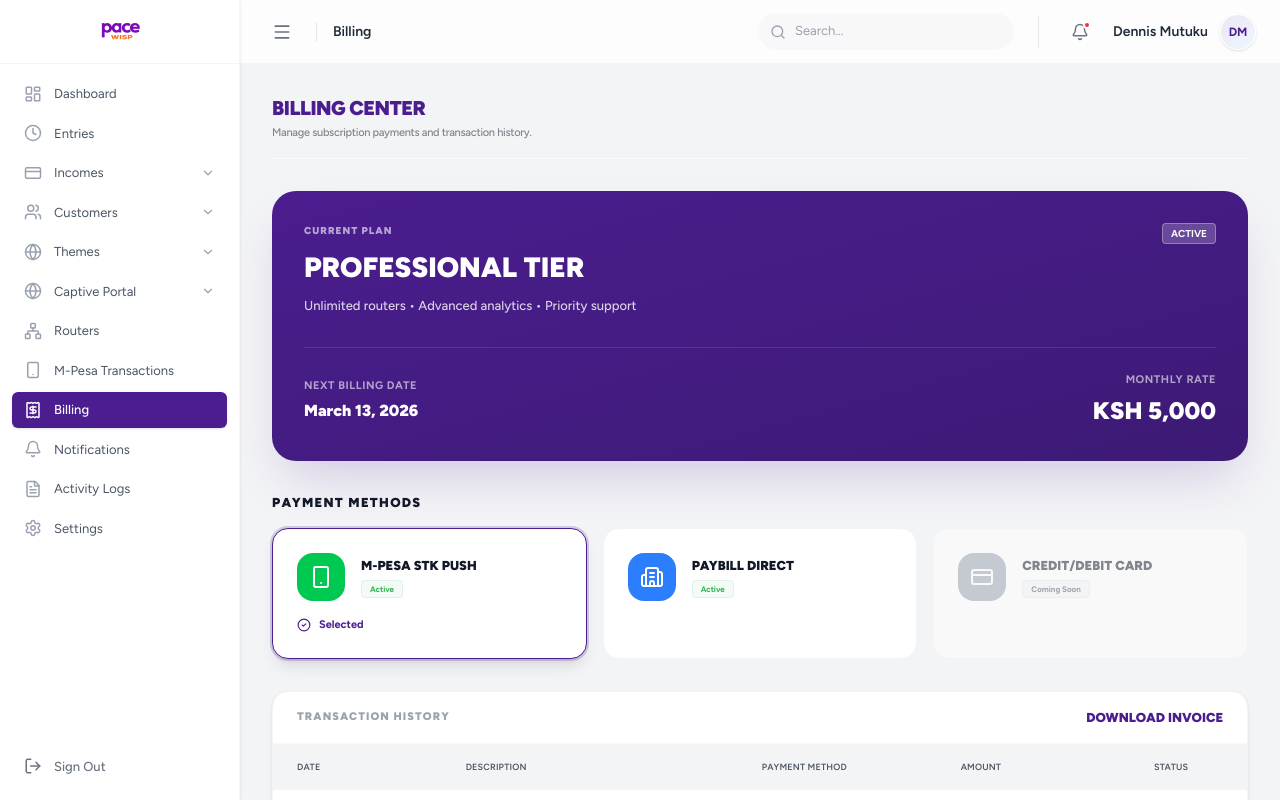
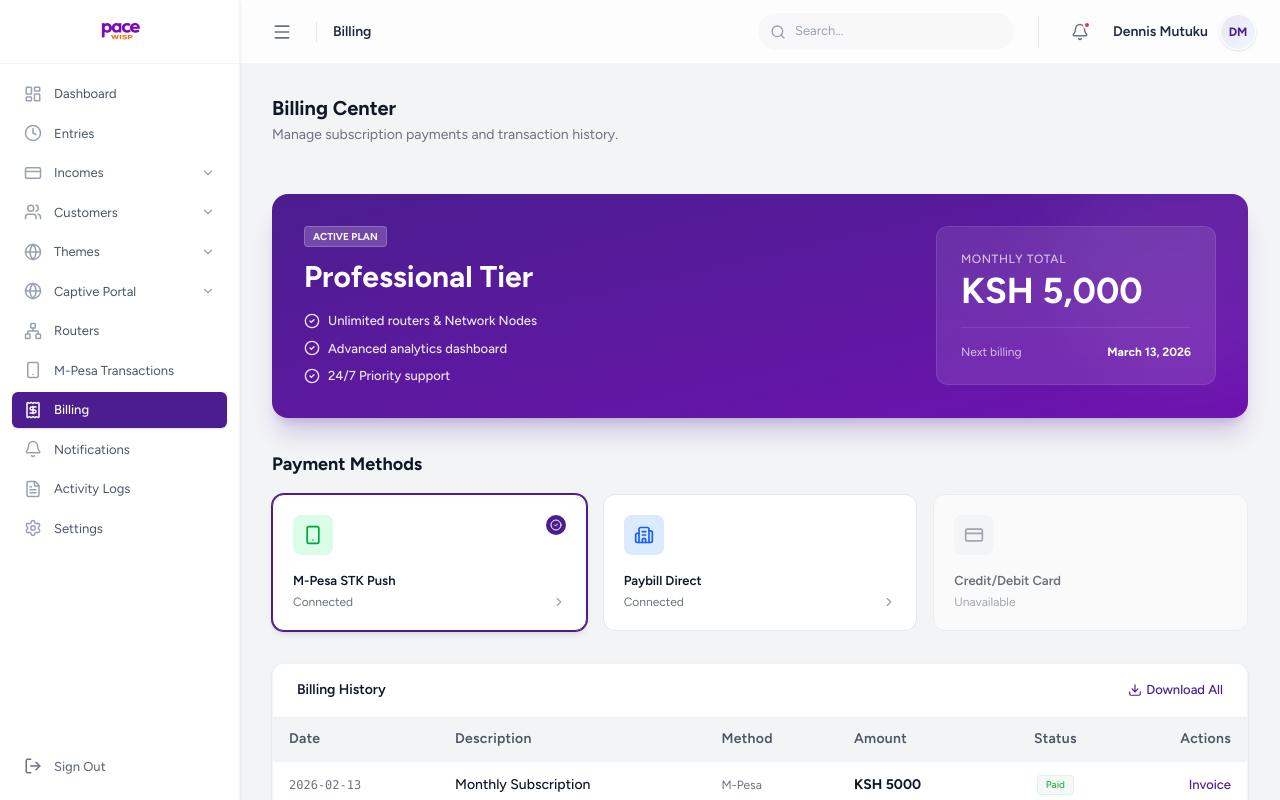
Before and after one commit to dennismutuku2005/pacewebsite, a Next.js app in the folder isphotspotportal/: page /dashboard/billing in a window 1280 px wide. Shown: the top 800 px of the page. Built offline with nearby package versions, Linux system fonts and the light colour scheme.

Commit message:
Auto-update: page.js

```diff
--- a/isphotspotportal/src/app/dashboard/billing/page.js
+++ b/isphotspotportal/src/app/dashboard/billing/page.js
@@ -1,16 +1,16 @@
 "use client"
 
 import React, { useState } from 'react'
-import { CreditCard, Smartphone, Building2, CheckCircle2, Clock, AlertCircle, DollarSign } from 'lucide-react'
+import { CreditCard, Smartphone, Building2, CheckCircle2, Clock, AlertCircle, DollarSign, Download, ChevronRight } from 'lucide-react'
 import { Badge } from '@/components/Badge'
 
 export default function BillingPage() {
     const [selectedMethod, setSelectedMethod] = useState('mpesa')
 
     const paymentMethods = [
-        { id: 'mpesa', name: 'M-Pesa STK Push', icon: Smartphone, status: 'Active', color: 'bg-green-500' },
-        { id: 'paybill', name: 'Paybill Direct', icon: Building2, status: 'Active', color: 'bg-blue-500' },
-        { id: 'card', name: 'Credit/Debit Card', icon: CreditCard, status: 'Coming Soon', color: 'bg-gray-400' },
+        { id: 'mpesa', name: 'M-Pesa STK Push', icon: Smartphone, status: 'Active', color: 'bg-green-100 text-green-600' },
+        { id: 'paybill', name: 'Paybill Direct', icon: Building2, status: 'Active', color: 'bg-blue-100 text-blue-600' },
+        { id: 'card', name: 'Credit/Debit Card', icon: CreditCard, status: 'Coming Soon', color: 'bg-gray-100 text-gray-500' },
     ]
 
     const billingHistory = [
@@ -20,100 +20,117 @@ export default function BillingPage() {
     ]
 
     return (
-        <div className="space-y-8 font-figtree animate-in fade-in duration-700">
-            <div className="flex flex-col sm:flex-row sm:items-end justify-between gap-4 border-b border-gray-50 pb-4">
+        <div className="space-y-8 font-figtree animate-in fade-in duration-700 max-w-[1600px] mx-auto">
+            <div className="flex flex-col sm:flex-row sm:items-end justify-between gap-4 border-b border-gray-100 pb-4">
                 <div>
-                    <h1 className="text-[20px] font-black text-pace-purple leading-tight tracking-tight uppercase">Billing Center</h1>
-                    <p className="text-[11px] text-admin-label mt-1 font-medium tracking-tight opacity-70">Manage subscription payments and transaction history.</p>
+                    <h1 className="text-xl font-bold text-gray-900 leading-tight">Billing Center</h1>
+                    <p className="text-sm text-gray-500 mt-1">Manage subscription payments and transaction history.</p>
                 </div>
             </div>
 
             {/* Current Plan */}
-            <div className="bg-gradient-to-br from-pace-purple to-[#3d1a75] text-white rounded-3xl p-8 shadow-2xl shadow-pace-purple/20">
-                <div className="flex justify-between items-start">
+            <div className="bg-gradient-to-br from-pace-purple to-purple-800 text-white rounded-2xl p-8 shadow-xl shadow-pace-purple/20 relative overflow-hidden">
+                <div className="absolute top-0 right-0 w-64 h-64 bg-white/5 rounded-full -mr-16 -mt-16 blur-2xl" />
+                <div className="flex flex-col md:flex-row justify-between items-start md:items-center relative z-10 gap-6">
                     <div>
-                        <p className="text-[10px] font-black uppercase tracking-widest opacity-60">Current Plan</p>
-                        <h2 className="text-[28px] font-black mt-2 uppercase">Professional Tier</h2>
-                        <p className="text-[13px] opacity-80 mt-2 font-medium">Unlimited routers • Advanced analytics • Priority support</p>
+                        <Badge variant="success" className="bg-white/20 text-white border-white/20 mb-3 backdrop-blur-sm">ACTIVE PLAN</Badge>
+                        <h2 className="text-3xl font-bold">Professional Tier</h2>
+                        <ul className="mt-4 space-y-2 opacity-90 text-[13px] font-medium">
+                            <li className="flex items-center gap-2">
+                                <CheckCircle2 size={16} /> Unlimited routers & Network Nodes
+                            </li>
+                            <li className="flex items-center gap-2">
+                                <CheckCircle2 size={16} /> Advanced analytics dashboard
+                            </li>
+                            <li className="flex items-center gap-2">
+                                <CheckCircle2 size={16} /> 24/7 Priority support
+                            </li>
+                        </ul>
                     </div>
-                    <Badge variant="success" className="bg-white/20 text-white border-white/30">ACTIVE</Badge>
-                </div>
-                <div className="mt-8 pt-6 border-t border-white/10 flex justify-between items-center">
-                    <div>
-                        <p className="text-[11px] opacity-60 font-bold uppercase tracking-wider">Next billing date</p>
-                        <p className="text-[16px] font-black mt-1">March 13, 2026</p>
-                    </div>
-                    <div className="text-right">
-                        <p className="text-[11px] opacity-60 font-bold uppercase tracking-wider">Monthly rate</p>
-                        <p className="text-[24px] font-black mt-1">KSH 5,000</p>
+                    <div className="bg-white/10 backdrop-blur-md rounded-xl p-6 min-w-[280px] border border-white/10">
+                        <p className="text-xs opacity-70 font-medium uppercase tracking-wider">Monthly Total</p>
+                        <p className="text-4xl font-bold mt-1">KSH 5,000</p>
+                        <div className="mt-4 pt-4 border-t border-white/10 flex justify-between items-center text-xs">
+                            <span className="opacity-70">Next billing</span>
+                            <span className="font-bold">March 13, 2026</span>
+                        </div>
                     </div>
                 </div>
             </div>
 
             {/* Payment Methods */}
             <div>
-                <h3 className="text-[13px] font-black text-admin-value uppercase tracking-widest mb-4">Payment Methods</h3>
+                <h3 className="text-lg font-bold text-gray-900 mb-4">Payment Methods</h3>
                 <div className="grid grid-cols-1 md:grid-cols-3 gap-4">
                     {paymentMethods.map((method) => (
                         <div
                             key={method.id}
                             onClick={() => method.status === 'Active' && setSelectedMethod(method.id)}
-                            className={`bg-white border rounded-2xl p-6 cursor-pointer transition-all ${selectedMethod === method.id
-                                    ? 'border-pace-purple ring-2 ring-pace-purple/20 shadow-lg'
-                                    : 'border-gray-100 hover:border-pace-purple/30'
-                                } ${method.status !== 'Active' ? 'opacity-50 cursor-not-allowed' : ''}`}
+                            className={`bg-white border rounded-xl p-5 cursor-pointer transition-all ${selectedMethod === method.id
+                                ? 'border-pace-purple ring-1 ring-pace-purple shadow-md'
+                                : 'border-gray-200 hover:border-gray-300 hover:shadow-sm'
+                                } ${method.status !== 'Active' ? 'opacity-60 cursor-not-allowed bg-gray-50' : ''}`}
                         >
-                            <div className="flex items-center gap-4 mb-4">
-                                <div className={`w-12 h-12 rounded-2xl ${method.color} text-white flex items-center justify-center`}>
-                                    <method.icon size={24} />
+                            <div className="flex items-start justify-between mb-4">
+                                <div className={`w-10 h-10 rounded-lg ${method.color} flex items-center justify-center`}>
+                                    <method.icon size={20} />
                                 </div>
-                                <div>
-                                    <h4 className="text-[13px] font-black text-admin-value uppercase">{method.name}</h4>
-                                    <Badge variant={method.status === 'Active' ? 'success' : 'default'} className="text-[8px] mt-1">
-                                        {method.status}
-                                    </Badge>
+                                {selectedMethod === method.id && method.status === 'Active' && (
+                                    <div className="w-5 h-5 bg-pace-purple rounded-full flex items-center justify-center text-white">
+                                        <CheckCircle2 size={12} />
+                                    </div>
+                                )}
+                            </div>
+                            <div>
+                                <h4 className="font-semibold text-gray-900">{method.name}</h4>
+                                <div className="flex items-center justify-between mt-1">
+                                    <span className="text-xs text-gray-500">{method.status === 'Active' ? 'Connected' : 'Unavailable'}</span>
+                                    {method.status === 'Active' && <ChevronRight size={14} className="text-gray-400" />}
                                 </div>
                             </div>
-                            {selectedMethod === method.id && method.status === 'Active' && (
-                                <div className="flex items-center gap-2 text-pace-purple text-[11px] font-bold">
-                                    <CheckCircle2 size={14} />
-                                    <span>Selected</span>
-                                </div>
-                            )}
                         </div>
                     ))}
                 </div>
             </div>
 
             {/* Billing History */}
-            <div className="bg-white border border-gray-100 rounded-2xl overflow-hidden shadow-sm">
+            <div className="bg-white border border-gray-100 rounded-xl overflow-hidden shadow-sm">
                 <div className="px-6 py-4 border-b border-gray-50 flex justify-between items-center">
-                    <h4 className="text-[11px] font-black text-admin-dim uppercase tracking-widest">Transaction History</h4>
-                    <button className="text-[10px] font-black text-pace-purple uppercase hover:underline">Download Invoice</button>
+                    <h4 className="text-sm font-semibold text-gray-900">Billing History</h4>
+                    <button className="text-xs font-medium text-pace-purple hover:underline flex items-center gap-1">
+                        <Download size={14} /> Download All
+                    </button>
                 </div>
                 <div className="overflow-x-auto">
-                    <table className="w-full text-left text-[12px] whitespace-nowrap">
+                    <table className="w-full text-left text-sm whitespace-nowrap">
                         <thead>
-                            <tr className="bg-gray-50/50 text-admin-dim font-bold uppercase tracking-widest text-[9px]">
-                                <th className="px-6 py-4">Date</th>
-                                <th className="px-6 py-4">Description</th>
-                                <th className="px-6 py-4">Payment Method</th>
-                                <th className="px-6 py-4">Amount</th>
-                                <th className="px-6 py-4 text-center">Status</th>
+                            <tr className="bg-gray-50 border-b border-gray-100 text-gray-500 font-medium">
+                                <th className="px-4 py-3 font-semibold">Date</th>
+                                <th className="px-4 py-3 font-semibold">Description</th>
+                                <th className="px-4 py-3 font-semibold">Method</th>
+                                <th className="px-4 py-3 font-semibold">Amount</th>
+                                <th className="px-4 py-3 font-semibold text-center">Status</th>
+                                <th className="px-4 py-3 font-semibold text-right">Actions</th>
                             </tr>
                         </thead>
                         <tbody className="divide-y divide-gray-50">
                             {billingHistory.map((item) => (
-                                <tr key={item.id} className="hover:bg-gray-50/30 transition-colors">
-                                    <td className="px-6 py-5 font-bold text-admin-label">{item.date}</td>
-                                    <td className="px-6 py-5 font-black text-admin-value uppercase">{item.description}</td>
-                                    <td className="px-6 py-5 font-medium text-admin-dim">{item.method}</td>
-                                    <td className="px-6 py-5 font-black text-pace-purple">KSH {item.amount}</td>
-                                    <td className="px-6 py-5 text-center">
-                                        <Badge variant="success" className="text-[9px] font-black">
-                                            <CheckCircle2 size={10} className="mr-1" />
-                                            {item.status.toUpperCase()}
+                                <tr key={item.id} className="hover:bg-gray-50 transition-colors">
+                                    <td className="px-4 py-3 text-gray-500 font-medium text-xs font-mono">{item.date}</td>
+                                    <td className="px-4 py-3 font-medium text-gray-900">{item.description}</td>
+                                    <td className="px-4 py-3 text-gray-500">
+                                        <div className="flex items-center gap-2">
+                                            <span className="text-xs">{item.method}</span>
+                                        </div>
+                                    </td>
+                                    <td className="px-4 py-3 font-bold text-gray-900">KSH {item.amount}</td>
+                                    <td className="px-4 py-3 text-center">
+                                        <Badge variant="success" className="text-[10px] px-2 py-0.5 font-medium">
+                                            {item.status}
                                         </Badge>
+                                    </td>
+                                    <td className="px-4 py-3 text-right">
+                                        <button className="text-pace-purple text-xs font-medium hover:underline">Invoice</button>
                                     </td>
                                 </tr>
                             ))}
```
